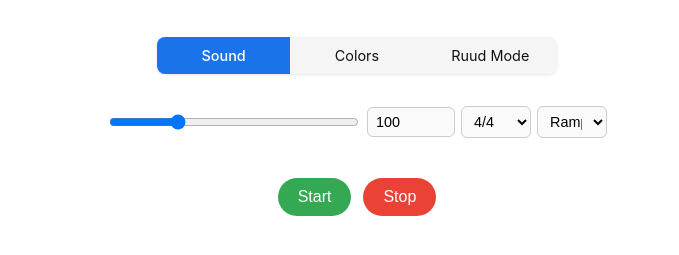
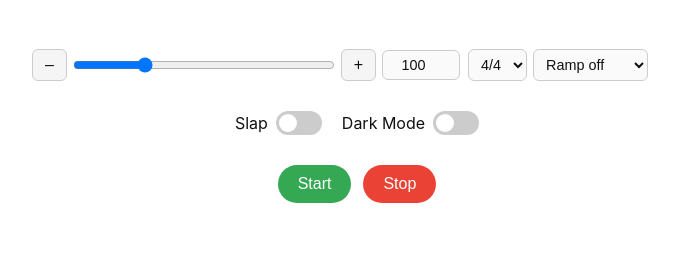
Before and after one commit to rpmoers/ruuds-metronome, a plain HTML site: page index.html in a window 1280 px wide. Both pictures are taken after a click on the button "Start". Shown: the part 77-332 px from the top of the page, without its empty margins (283-962 px from the left). Drawn offline with Linux system fonts and the light colour scheme; no server answers.

Commit message:
Update index.html

```diff
--- a/index.html
+++ b/index.html
@@ -1,182 +1,90 @@
 <!DOCTYPE html>
 <html lang="en">
 <head>
-  <meta charset="UTF-8">
-  <meta name="viewport" content="width=device-width, initial-scale=1.0">
+  <meta charset="UTF-8" />
+  <meta name="viewport" content="width=device-width, initial-scale=1.0"/>
   <title>Ruud's Bass Metronome</title>
+
+  <!-- Prevent caching -->
+  <meta http-equiv="Cache-Control" content="no-cache, no-store, must-revalidate" />
+  <meta http-equiv="Pragma" content="no-cache" />
+  <meta http-equiv="Expires" content="0" />
+
   <style>
     body {
       font-family: -apple-system, BlinkMacSystemFont, "Helvetica Neue", Arial, sans-serif;
-      background: #fff;
-      color: #111;
-      margin: 0;
-      padding: 20px;
-      display: flex;
-      flex-direction: column;
-      align-items: center;
+      background:#fff; color:#111; margin:0; padding:20px;
+      display:flex; flex-direction:column; align-items:center;
+      transition: background 0.3s, color 0.3s;
     }
-    h1 {
-      font-size: 1.8rem;
-      font-weight: 600;
-      margin-bottom: 40px; /* extra space below title */
-      text-align: center;
+    h1 { font-size:1.8rem; font-weight:600; margin-bottom:40px; text-align:center; }
+
+    .control-row {
+      display:flex; flex-wrap:wrap; align-items:center; justify-content:center;
+      gap:8px; margin:12px 0 20px; width:100%; max-width:650px;
+    }
+    .bpm-group, .other-group { display:flex; flex-wrap:nowrap; align-items:center; gap:6px; }
+    .bpm-group { flex:2; } .other-group { flex:1; }
+    .bpm-control { display:flex; align-items:center; gap:4px; flex:1; }
+    .bpm-btn {
+      padding:0 12px; height:32px; min-width:32px; border-radius:6px; border:1px solid #ccc;
+      background:#f5f5f5; font-size:1rem; font-weight:500; cursor:pointer; color:#111;
+      transition: background 0.3s, color 0.3s, border-color 0.3s;
+    }
+    .bpm-btn:hover { background:#e0e0e0; transform:scale(1.03); }
+    input[type=range] { flex:1; min-width:100px; }
+    input[type=number], select {
+      padding:6px 8px; border:1px solid #ccc; border-radius:6px;
+      font-size:0.9rem; background:#fafafa; color:#111; transition: background 0.3s, color 0.3s, border-color 0.3s;
+    }
+    input[type=number] { width:60px; text-align:center; }
+
+    /* Switch */
+    .switch { position:relative; display:inline-block; width:46px; height:24px; }
+    .switch input { display:none; }
+    .slider {
+      position:absolute; cursor:pointer; top:0; left:0; right:0; bottom:0;
+      background:#ccc; border-radius:24px; transition:.3s;
+    }
+    .slider:before {
+      position:absolute; content:""; height:18px; width:18px; left:3px; bottom:3px;
+      background:white; border-radius:50%; transition:.3s;
+    }
+    input:checked + .slider { background:#34A853; }
+    input:checked + .slider:before { transform:translateX(22px); }
+
+    .buttons { margin-top:20px; display:flex; gap:12px; justify-content:center; }
+    button { padding:10px 20px; border:none; border-radius:9999px; font-size:1rem; cursor:pointer; color:white; transition: background 0.3s; }
+    #startBtn { background:#34A853; } #startBtn:hover { background:#0F9D58; }
+    #stopBtn { background:#EA4335; } #stopBtn:hover { background:#C5221F; }
+
+    @media (max-width:600px){
+      .control-row{flex-direction:column; align-items:stretch;}
+      .bpm-group,.other-group{justify-content:center;width:100%;}
     }
 
-    /* Segmented control (Material style) */
-    .segmented {
-      display: flex;
-      border-radius: 8px;
-      overflow: hidden;
-      margin-bottom: 20px;
-      width: 100%;
-      max-width: 400px;
-      box-shadow: 0 1px 3px rgba(0,0,0,0.1);
-    }
-    .segmented label {
-      flex: 1;
-      padding: 10px;
-      text-align: center;
-      font-size: 0.9rem;
-      cursor: pointer;
-      background: #f5f5f5;
-      transition: background 0.2s, color 0.2s;
-      white-space: nowrap;
-      overflow: hidden;
-      text-overflow: ellipsis;
-    }
-    .segmented input { display: none; }
-    .segmented input:checked + label {
-      background: #1A73E8;
-      color: white;
-      font-weight: 500;
-    }
-    .segmented label:active {
-      background: #e0e0e0;
-    }
-
-    @media (max-width: 480px) {
-      .segmented label {
-        font-size: 0.75rem;
-        padding: 6px;
-      }
-    }
-
-    /* Control row */
-    .control-row {
-      display: flex;
-      flex-wrap: nowrap;
-      align-items: center;
-      gap: 6px;
-      margin: 12px 0 20px;
-      width: 100%;
-      max-width: 500px;
-      justify-content: center;
-    }
-    input[type=range] {
-      flex: 1;
-      min-width: 100px;
-    }
-    input[type=number], select {
-      flex: 0 0 auto;
-      width: 70px;
-      padding: 6px 8px;
-      border: 1px solid #ccc;
-      border-radius: 6px;
-      font-size: 0.9rem;
-      background: #fafafa;
-    }
-
-    /* Buttons */
-    .buttons {
-      margin-top: 20px;
-      display: flex;
-      gap: 12px;
-      justify-content: center;
-    }
-    button {
-      padding: 10px 20px;
-      border: none;
-      border-radius: 9999px;
-      font-size: 1rem;
-      cursor: pointer;
-      transition: background 0.2s, transform 0.1s;
-      color: white;
-    }
-    #startBtn { background: #34A853; }
-    #startBtn:hover { background: #0F9D58; transform: scale(1.05); }
-    #stopBtn { background: #EA4335; }
-    #stopBtn:hover { background: #C5221F; transform: scale(1.05); }
-
-    /* Metronome box */
-    #metronome {
-      margin: 30px auto 20px auto;
-      width: 90%;
-      max-width: 240px;
-      aspect-ratio: 2 / 3;
-      background: #f9f9f9;
-      border: 1px solid #ddd;
-      border-radius: 16px;
-      position: relative;
-      box-shadow: 0 2px 10px rgba(0, 0, 0, 0.05);
-      display: none;
-      transition: background 0.2s ease;
-      overflow: hidden;
-    }
-
-    /* Colors mode sound toggle */
-    #colorSoundToggle {
-      display: none;
-      margin-top: 10px;
-      font-size: 0.9rem;
-      align-items: center;
-      justify-content: center;
-      gap: 8px;
-    }
-    .switch {
-      position: relative;
-      display: inline-block;
-      width: 36px;
-      height: 18px;
-    }
-    .switch input { display: none; }
-    .slider {
-      position: absolute;
-      cursor: pointer;
-      top: 0; left: 0; right: 0; bottom: 0;
-      background-color: #ccc;
-      border-radius: 20px;
-      transition: .3s;
-    }
-    .slider:before {
-      position: absolute;
-      content: "";
-      height: 12px; width: 12px;
-      left: 3px; bottom: 3px;
-      background-color: white;
-      border-radius: 50%;
-      transition: .3s;
-    }
-    input:checked + .slider { background-color: #34A853; }
-    input:checked + .slider:before { transform: translateX(18px); }
+    /* 🌙 Dark mode styles */
+    body.dark-mode { background:#121212; color:#eee; }
+    body.dark-mode .bpm-btn { background:#333; color:#eee; border-color:#555; }
+    body.dark-mode .bpm-btn:hover { background:#444; }
+    body.dark-mode input[type=number],
+    body.dark-mode select { background:#222; color:#eee; border-color:#555; }
   </style>
 </head>
 <body>
   <h1>Ruud’s Bass Metronome</h1>
 
-  <!-- Mode tabs -->
-  <div class="segmented">
-    <input type="radio" name="mode" id="modeSound" value="sound" checked>
-    <label for="modeSound">Sound</label>
-    <input type="radio" name="mode" id="modeColors" value="colors">
-    <label for="modeColors">Colors</label>
-    <input type="radio" name="mode" id="modeRuud" value="ruud">
-    <label for="modeRuud">Ruud Mode</label>
+  <!-- Controls -->
+  <div class="control-row">
+    <div class="bpm-group">
+      <div class="bpm-control">
+        <button class="bpm-btn" id="bpmDown">–</button>
+        <input type="range" id="bpmSlider" min="30" max="300" value="100">
+        <button class="bpm-btn" id="bpmUp">+</button>
       </div>
-
-  <!-- BPM, Beats, Ramp all in one row -->
-  <div class="control-row">
-    <input type="range" id="bpmSlider" min="30" max="300" value="100">
       <input type="number" id="bpmInput" min="30" max="300" value="100">
+    </div>
+    <div class="other-group">
       <select id="beats">
         <option value="2">2/4</option>
         <option value="3">3/4</option>
@@ -186,22 +94,36 @@
       </select>
       <select id="ramp">
         <option value="off">Ramp off</option>
-      <option value="up">Ramp +1</option>
-      <option value="down">Ramp -1</option>
+        <option value="up">Ramp up</option>
+        <option value="down">Ramp down</option>
+      </select>
+      <select id="rampStep" style="display:none;">
+        <option value="1">1</option>
+        <option value="2">2</option>
+        <option value="3">3</option>
+        <option value="4">4</option>
+        <option value="5">5</option>
       </select>
     </div>
+  </div>
 
-  <!-- Colors mode sound toggle -->
-  <div id="colorSoundToggle">
+  <!-- Slap + Dark Mode inline -->
+  <div style="margin:10px 0; display:flex; align-items:center; gap:20px;">
+    <div style="display:flex; align-items:center; gap:8px;">
+      <span>Slap</span>
       <label class="switch">
-      <input type="checkbox" id="colorSound" checked>
+        <input type="checkbox" id="slapSwitch">
         <span class="slider"></span>
       </label>
-    <span>Sound</span>
     </div>
-
-  <!-- Visual -->
-  <div id="metronome"></div>
+    <div style="display:flex; align-items:center; gap:8px;">
+      <span>Dark Mode</span>
+      <label class="switch">
+        <input type="checkbox" id="darkSwitch">
+        <span class="slider"></span>
+      </label>
+    </div>
+  </div>
 
   <!-- Transport -->
   <div class="buttons">
@@ -210,144 +132,134 @@
   </div>
 
   <script>
-    let audioCtx = null;
-    let running = false;
-    let bpm = 100;
-    let beatsPerMeasure = 4;
-    let currentBeat = 0;
-    let barCounter = 0;
-    let nextNoteTime = 0.0;
-    let timerID;
-
-    const metronomeBox = document.getElementById("metronome");
-    const bpmSlider = document.getElementById("bpmSlider");
-    const bpmInput = document.getElementById("bpmInput");
-    const beatsSelect = document.getElementById("beats");
-    const rampSelect = document.getElementById("ramp");
-    const colorSoundToggle = document.getElementById("colorSoundToggle");
-    const colorSound = document.getElementById("colorSound");
-
-    function clamp(v, lo, hi){ return Math.min(hi, Math.max(lo, v || 0)); }
-
-    bpmSlider.addEventListener("input", () => {
-      bpm = clamp(parseInt(bpmSlider.value, 10), 30, 300);
-      bpmInput.value = bpm;
-    });
-    bpmInput.addEventListener("input", () => {
-      bpm = clamp(parseInt(bpmInput.value, 10), 30, 300);
-      bpmSlider.value = bpm;
-    });
-    beatsSelect.addEventListener("change", () => {
-      beatsPerMeasure = parseInt(beatsSelect.value, 10);
-      currentBeat = 0;
-    });
-
-    function getMode() {
-      if (document.getElementById("modeSound").checked) return "sound";
-      if (document.getElementById("modeColors").checked) return "colors";
-      if (document.getElementById("modeRuud").checked) return "ruud";
+    // Version check (bump this number each time you deploy)
+    const VERSION = "1.0.1";
+    const lastVersion = localStorage.getItem("metronome_version");
+    if (lastVersion && lastVersion !== VERSION) {
+      console.log("New version detected, reloading...");
+      localStorage.setItem("metronome_version", VERSION);
+      location.reload(true);
+    } else {
+      localStorage.setItem("metronome_version", VERSION);
     }
 
-    function updateDisplayMode() {
-      const mode = getMode();
-      metronomeBox.style.display = (mode === "colors" || mode === "ruud") ? "block" : "none";
-      colorSoundToggle.style.display = (mode === "colors") ? "flex" : "none";
+    let audioCtx = null;
+    let baseBuffer = null;
+    let slapNormalBuffer = null;
+    let slapAccentBuffer = null;
+    let samplesReady = false;
+
+    const BASE_URL = "https://raw.githubusercontent.com/rpmoers/ruuds-metronome/main/metronome-85688.mp3";
+    const SLAP_NORMAL_URL = "https://raw.githubusercontent.com/rpmoers/ruuds-metronome/main/Alesis-S4-Plus-Muted-Pops-C3.wav";
+    const SLAP_ACCENT_URL = "https://raw.githubusercontent.com/rpmoers/ruuds-metronome/main/Korg-N1R-Slap-It-C1.wav";
+
+    async function loadSample(url) {
+      const res = await fetch(url);
+      if (!res.ok) throw new Error("HTTP " + res.status);
+      const arr = await res.arrayBuffer();
+      return await audioCtx.decodeAudioData(arr);
     }
 
-    function playClick(accent = false, time = 0) {
-      const mode = getMode();
-      const allowSound = (mode === "sound" || mode === "ruud" || (mode === "colors" && colorSound.checked));
-      if (allowSound) {
+    async function loadSamplesOnce() {
+      if (samplesReady) return;
       if (!audioCtx) audioCtx = new (window.AudioContext || window.webkitAudioContext)();
-        const osc = audioCtx.createOscillator();
-        const envelope = audioCtx.createGain();
-        osc.type = "square";
-        osc.frequency.setValueAtTime(accent ? 1500 : 1000, time);
-        envelope.gain.setValueAtTime(1, time);
-        envelope.gain.exponentialRampToValueAtTime(0.001, time + 0.1);
-        osc.connect(envelope).connect(audioCtx.destination);
-        osc.start(time);
-        osc.stop(time + 0.1);
-      }
-      if (mode === "colors" || mode === "ruud") {
-        metronomeBox.style.background = accent ? "#ffbf12" : "#666";
-        setTimeout(() => metronomeBox.style.background = "#f9f9f9", 120);
+      try {
+        baseBuffer = await loadSample(BASE_URL);
+        slapNormalBuffer = await loadSample(SLAP_NORMAL_URL);
+        slapAccentBuffer = await loadSample(SLAP_ACCENT_URL);
+        samplesReady = true;
+      } catch (e) {
+        console.error("Error loading samples:", e);
       }
     }
 
-    // Scheduler
-    const lookahead = 25.0; // ms
-    const scheduleAheadTime = 0.1; // sec
+    function playClick(accent=false, time=0) {
+      if (!audioCtx || !samplesReady) return;
+      const slapMode = document.getElementById("slapSwitch").checked;
+      let src = audioCtx.createBufferSource();
+      let gainNode = audioCtx.createGain();
 
-    function nextNote() {
-      const secondsPerBeat = 60.0 / bpm;
-      nextNoteTime += secondsPerBeat;
-      currentBeat = (currentBeat + 1) % beatsPerMeasure;
+      if (slapMode) {
+        // Slap mode: Muted Pops for normal, Slap-It for accents
+        src.buffer = accent ? slapAccentBuffer : slapNormalBuffer;
+        gainNode.gain.value = 1.0;
+      } else {
+        // Normal mode: base sample, accent louder + pitched
+        src.buffer = baseBuffer;
+        gainNode.gain.value = accent ? 1.6 : 1.0;
+        src.playbackRate.value = accent ? 1.1 : 1.0;
       }
 
-    function scheduleNote(beatNumber, time) {
-      const accent = (beatNumber === 0);
-      playClick(accent, time);
+      src.connect(gainNode).connect(audioCtx.destination);
+      src.start(time);
     }
 
-    function scheduler() {
-      while (nextNoteTime < audioCtx.currentTime + scheduleAheadTime) {
-        scheduleNote(currentBeat, nextNoteTime);
+    // ===== State =====
+    let running=false, bpm=100, beatsPerMeasure=4, currentBeat=0, barCounter=0, nextNoteTime=0.0, timerID;
+    const bpmSlider=document.getElementById("bpmSlider");
+    const bpmInput=document.getElementById("bpmInput");
+    const bpmUp=document.getElementById("bpmUp");
+    const bpmDown=document.getElementById("bpmDown");
+    const beatsSelect=document.getElementById("beats");
+    const rampSelect=document.getElementById("ramp");
+    const rampStep=document.getElementById("rampStep");
+
+    function clamp(v,lo,hi){return Math.min(hi,Math.max(lo,v||0));}
+    function updateBpm(val){ bpm=clamp(val,30,300); bpmSlider.value=bpm; bpmInput.value=bpm; }
+    bpmSlider.addEventListener("input",()=>updateBpm(parseInt(bpmSlider.value,10)));
+    bpmInput.addEventListener("change",()=>{const v=parseInt(bpmInput.value,10); if(!isNaN(v)) updateBpm(v);});
+    bpmUp.addEventListener("click",()=>updateBpm(bpm+1));
+    bpmDown.addEventListener("click",()=>updateBpm(bpm-1));
+    beatsSelect.addEventListener("change",()=>{beatsPerMeasure=parseInt(beatsSelect.value,10); currentBeat=0;});
+
+    rampSelect.addEventListener("change",()=>{
+      rampStep.style.display=(rampSelect.value==="up"||rampSelect.value==="down")?"inline-block":"none";
+    });
+
+    // Scheduler
+    const lookahead=25.0, scheduleAheadTime=0.1;
+    function nextNote(){ const secPerBeat=60.0/bpm; nextNoteTime+=secPerBeat; currentBeat=(currentBeat+1)%beatsPerMeasure; }
+    function scheduleNote(beatNumber,time){ playClick(beatNumber===0,time); }
+    function scheduler(){
+      if(!running||!audioCtx)return;
+      while(nextNoteTime<audioCtx.currentTime+scheduleAheadTime){
+        scheduleNote(currentBeat,nextNoteTime);
         nextNote();
-
-        if (currentBeat === 0) {
+        if(currentBeat===0){
           barCounter++;
-
-          if (rampSelect.value === "up" && barCounter % 4 === 0) {
-            bpm = clamp(bpm + 1, 30, 300);
-          }
-          if (rampSelect.value === "down" && barCounter % 4 === 0) {
-            bpm = clamp(bpm - 1, 30, 300);
-          }
-          bpmSlider.value = bpm;
-          bpmInput.value = bpm;
-
-          if (getMode() === "ruud") {
-            const drift = (Math.random() < 0.5 ? -1 : 1) * (5 + Math.floor(Math.random() * 6));
-            bpm = clamp(bpm + drift, 30, 300);
-            bpmSlider.value = bpm;
-            bpmInput.value = bpm;
+          if(barCounter%4===0){
+            const step=parseInt(rampStep.value||"1",10);
+            if(rampSelect.value==="up") updateBpm(bpm+step);
+            if(rampSelect.value==="down") updateBpm(bpm-step);
           }
         }
       }
-      timerID = setTimeout(scheduler, lookahead);
+      timerID=setTimeout(scheduler,lookahead);
     }
 
-    function startMetronome() {
-      if (!audioCtx) audioCtx = new (window.AudioContext || window.webkitAudioContext)();
-      bpm = clamp(parseInt(bpmSlider.value, 10), 30, 300);
-      beatsPerMeasure = parseInt(beatsSelect.value, 10);
-      currentBeat = 0;
-      barCounter = 0;
-      nextNoteTime = audioCtx.currentTime;
-      updateDisplayMode();
-      running = true;
-      scheduler();
+    async function startMetronome(){
+      if(running) return;
+      if(!audioCtx) audioCtx=new (window.AudioContext||window.webkitAudioContext)();
+      try{ await audioCtx.resume(); }catch{}
+      await loadSamplesOnce();   // ✅ ensure samples load before start
+      updateBpm(parseInt(bpmSlider.value,10));
+      beatsPerMeasure=parseInt(beatsSelect.value,10);
+      currentBeat=0; barCounter=0; nextNoteTime=audioCtx.currentTime+0.05;
+      running=true; scheduler();
     }
+    function stopMetronome(){ running=false; if(timerID) clearTimeout(timerID); }
 
-    function stopMetronome() {
-      running = false;
-      clearTimeout(timerID);
-      metronomeBox.style.background = "#f9f9f9";
-    }
-
-    document.querySelectorAll("input[name='mode']").forEach(el => {
-      el.addEventListener("change", updateDisplayMode);
+    document.addEventListener("keydown",(e)=>{
+      if(e.code==="Space"||e.code==="Enter"){ e.preventDefault(); running?stopMetronome():startMetronome(); }
     });
 
-    document.addEventListener("keydown", (e) => {
-      if (e.code === "Space" || e.code === "Enter") {
-        e.preventDefault();
-        running ? stopMetronome() : startMetronome();
-      }
+    // Dark mode switch
+    const darkSwitch = document.getElementById("darkSwitch");
+    darkSwitch.addEventListener("change", () => {
+      document.body.classList.toggle("dark-mode", darkSwitch.checked);
     });
 
-    updateDisplayMode();
+    window.startMetronome=startMetronome; window.stopMetronome=stopMetronome;
   </script>
 </body>
 </html>
```
Lines whose indentation alone changed are shown as unchanged.
